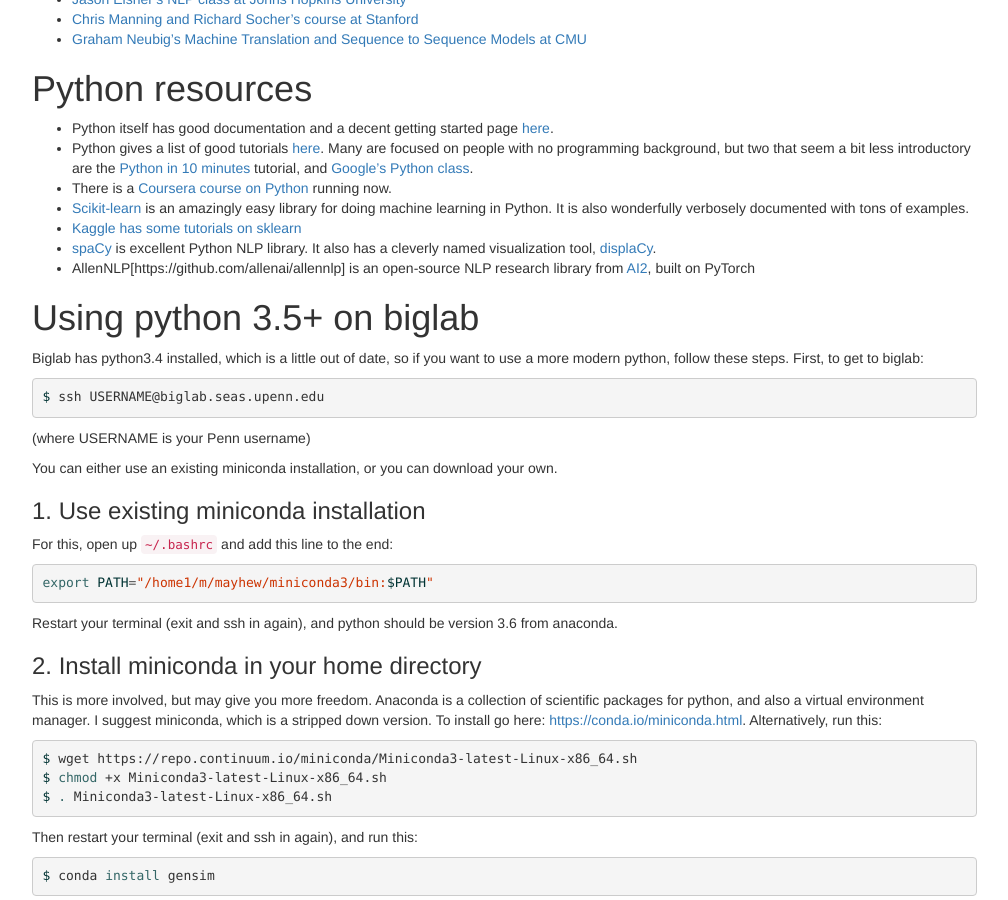
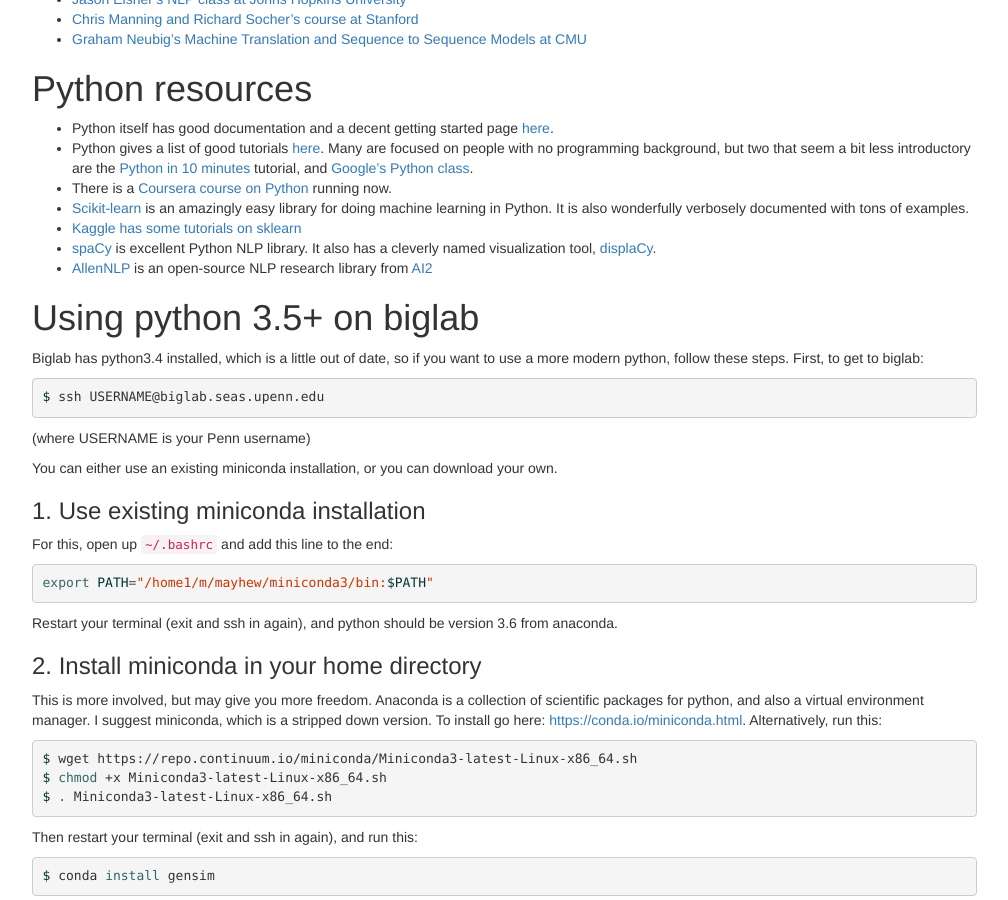
Before and after one commit to computational-linguistics-class/computational-linguistics-class.github.io, a Jekyll site: the page built from resources.md, in a window 1280 px wide and 900 px high, scrolled down 491 px. Shown: the whole window, without its empty margins (233-1241 px from the left). Built offline with Jekyll 4.4.1, drawn with Linux system fonts in a browser that asks for light colours; nearby versions of some CDN libraries; a script that is not in the unit is left out.

Commit message:
Update resources.md

```diff
--- a/resources.md
+++ b/resources.md
@@ -41,7 +41,7 @@
 - [Scikit-learn](http://scikit-learn.org/stable/) is an amazingly easy library for doing machine learning in Python. It is also wonderfully verbosely documented with tons of examples.
 - [Kaggle has some tutorials on sklearn](https://www.kaggle.com/c/data-science-london-scikit-learn/visualization)
 - [spaCy](https://spacy.io) is excellent Python NLP library.  It also has a cleverly named visualization tool, [displaCy](https://spacy.io/usage/visualizers).
-- AllenNLP[https://github.com/allenai/allennlp] is an open-source NLP research library from [AI2](http://www.allenai.org), built on PyTorch
+- [AllenNLP](https://allennlp.org) is an open-source NLP research library from [AI2](http://www.allenai.org)
 
 Using python 3.5+ on biglab
 ====================================
```
